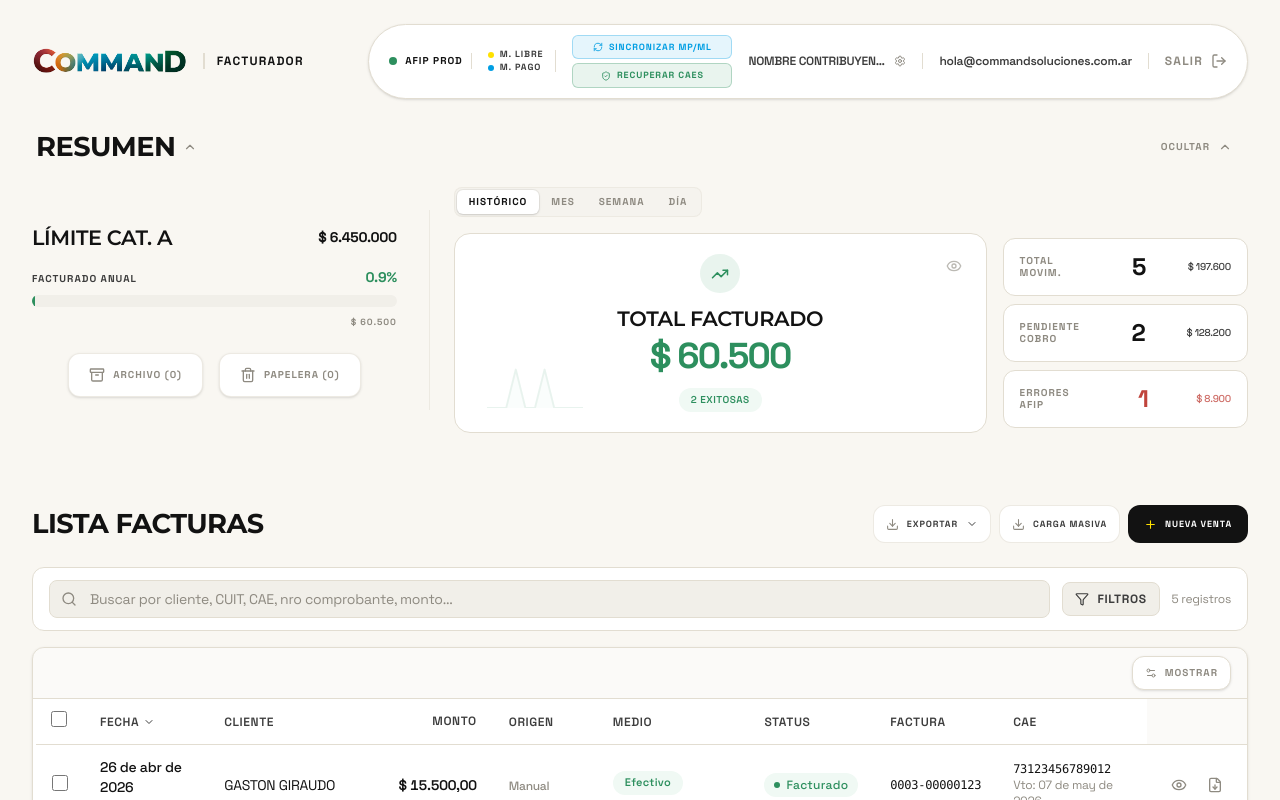
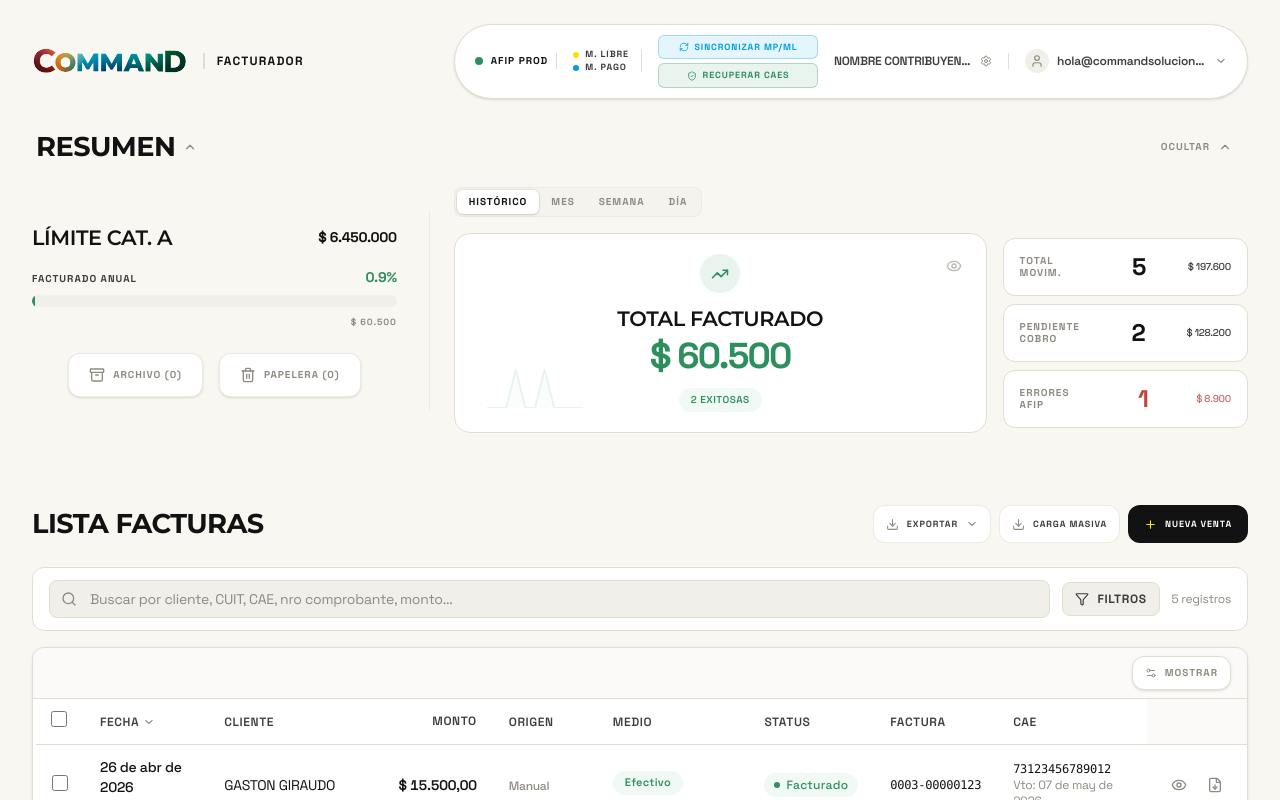
Before and after one commit to curiosidadparlante-jpg/demofacturador, a React (Vite) app: page / in a window 1280 px wide. Shown: the top 800 px of the page. Built offline with nearby package versions, Linux system fonts and the light colour scheme.

Commit message:
feat: replace email link with user dropdown menu

```diff
--- a/src/components/Layout.jsx
+++ b/src/components/Layout.jsx
@@ -1,4 +1,4 @@
-import { LogOut, Settings, Menu, X } from 'lucide-react'
+import { LogOut, Settings, Menu, X, ChevronDown, RefreshCw, Database, User } from 'lucide-react'
 import { useAuth } from '../context/AuthContext'
 import { useConfig } from '../context/ConfigContext'
 import { useState, useEffect } from 'react'
@@ -11,6 +11,7 @@ export default function Layout({ children, headerActions }) {
   const [afipStatus, setAfipStatus] = useState(null)
   const [configOpen, setConfigOpen] = useState(false)
   const [mobileMenuOpen, setMobileMenuOpen] = useState(false)
+  const [userMenuOpen, setUserMenuOpen] = useState(false)
 
   useEffect(() => {
     // Mock AFIP status for the demo
@@ -94,23 +95,53 @@ export default function Layout({ children, headerActions }) {
             </button>
 
             <div className="w-full h-[1px] md:w-[1px] md:h-4 bg-border"></div>
-            <a
-              href="https://wa.me/5491178959108"
-              target="_blank"
-              rel="noopener noreferrer"
-              className="text-xs font-semibold text-text-secondary hover:text-accent transition-colors truncate max-w-[200px]"
-            >
-               {user?.email || 'usuario'}
-            </a>
-            <div className="w-full h-[1px] md:w-[1px] md:h-4 bg-border"></div>
-            <button
-              onClick={signOut}
-              className="text-text-muted hover:text-card-red transition-colors cursor-pointer flex items-center gap-2"
-              title="Cerrar sesión"
-            >
-              <span className="text-xs font-bold uppercase tracking-widest">Salir</span>
-              <LogOut size={16} />
-            </button>
+
+            {/* User Dropdown Menu */}
+            <div className="relative">
+              <button
+                onClick={() => setUserMenuOpen(!userMenuOpen)}
+                className="flex items-center gap-2 text-xs font-semibold text-text-secondary hover:text-accent transition-colors cursor-pointer group py-1"
+              >
+                <div className="w-6 h-6 rounded-full bg-surface-alt flex items-center justify-center text-text-muted group-hover:bg-accent/10 group-hover:text-accent transition-all">
+                  <User size={14} />
+                </div>
+                <span className="truncate max-w-[150px]">{user?.email || 'Usuario'}</span>
+                <ChevronDown size={12} className={`transition-transform duration-200 ${userMenuOpen ? 'rotate-180' : ''}`} />
+              </button>
+
+              {userMenuOpen && (
+                <>
+                  <div className="fixed inset-0 z-40" onClick={() => setUserMenuOpen(false)} />
+                  <div className="absolute right-0 mt-2 bg-white border border-border/40 rounded-xl shadow-xl z-50 min-w-[200px] overflow-hidden animate-slide-down py-1">
+                    <button
+                      onClick={() => { alert('Sincronizando con Mercado Libre...'); setUserMenuOpen(false); }}
+                      className="w-full flex items-center gap-3 px-4 py-2.5 text-[10px] font-bold uppercase tracking-widest text-text-primary hover:bg-surface-alt transition-colors cursor-pointer"
+                    >
+                      <RefreshCw size={14} className="text-yellow" />
+                      Sincronizar Meli
+                    </button>
+
+                    <button
+                      onClick={() => { alert('Recuperando CAEs faltantes...'); setUserMenuOpen(false); }}
+                      className="w-full flex items-center gap-3 px-4 py-2.5 text-[10px] font-bold uppercase tracking-widest text-text-primary hover:bg-surface-alt transition-colors cursor-pointer"
+                    >
+                      <Database size={14} className="text-blue" />
+                      Recuperar CAEs
+                    </button>
+
+                    <div className="h-px bg-border/20 mx-2 my-1" />
+
+                    <button
+                      onClick={() => { setUserMenuOpen(false); signOut(); }}
+                      className="w-full flex items-center gap-3 px-4 py-2.5 text-[10px] font-bold uppercase tracking-widest text-card-red hover:bg-red-subtle transition-colors cursor-pointer"
+                    >
+                      <LogOut size={14} />
+                      Salir
+                    </button>
+                  </div>
+                </>
+              )}
+            </div>
           </div>
         </header>
 
```
